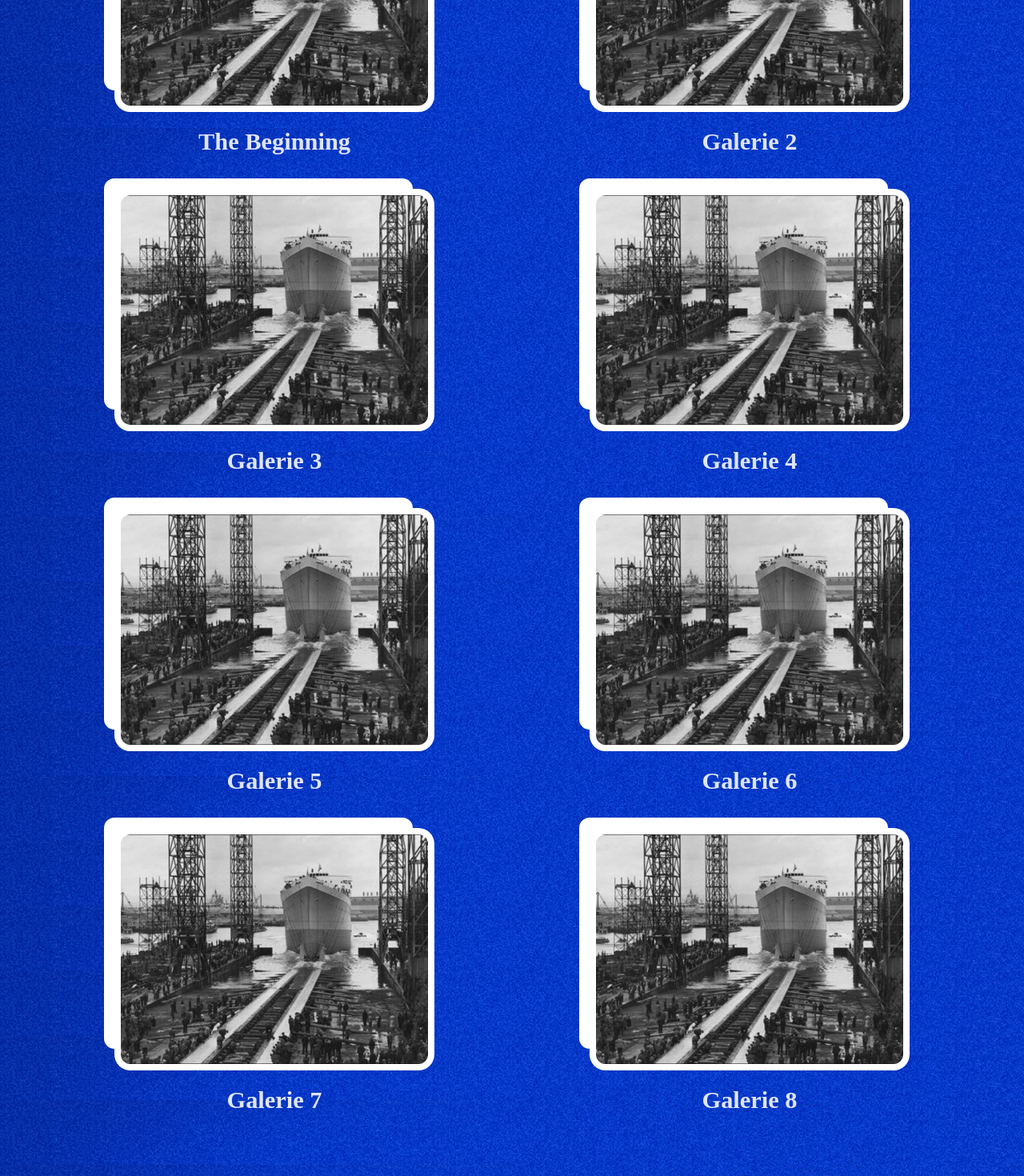
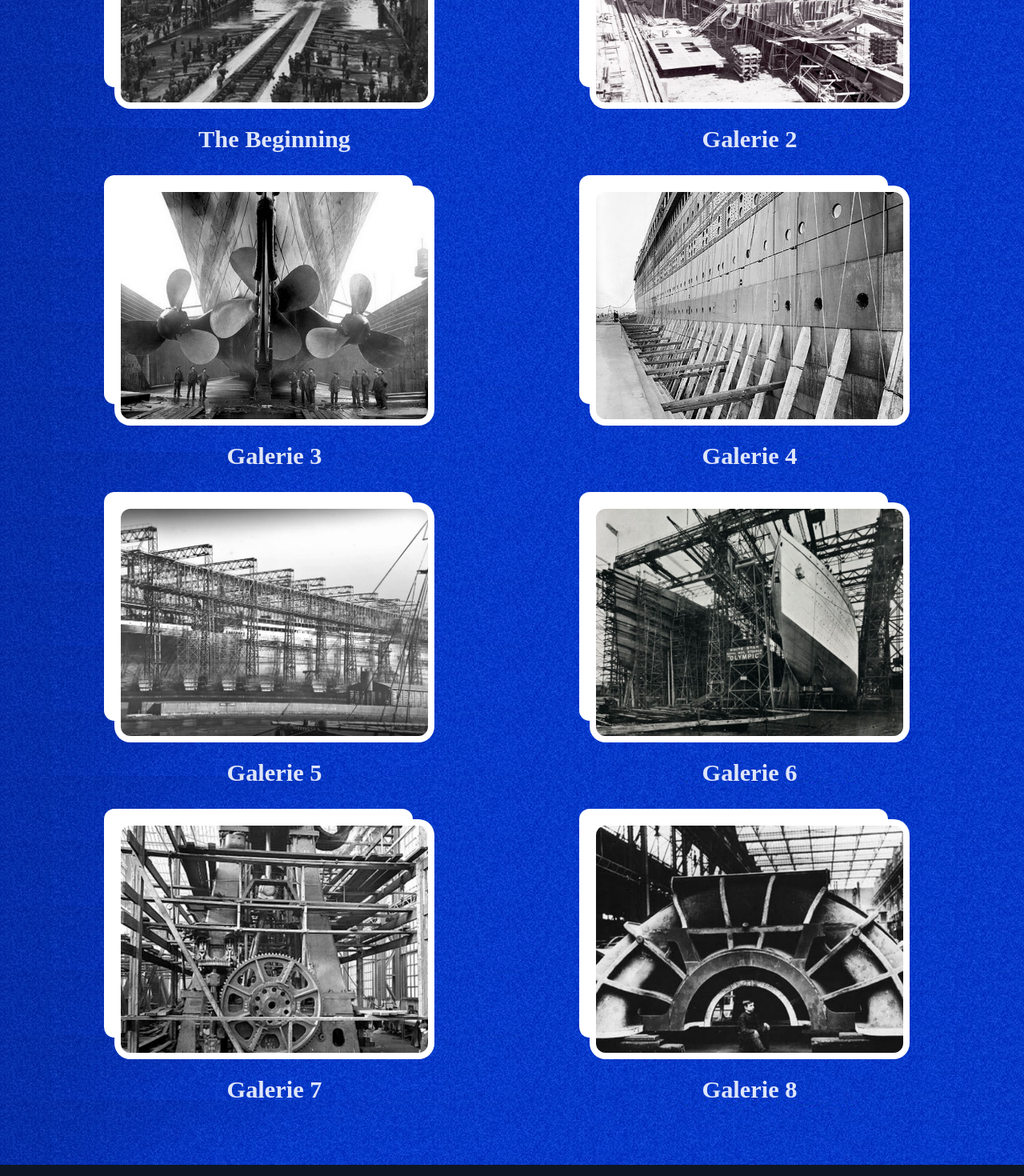
Before and after one commit to GrafKiedyOdcinek/titanic-Expo-Slider, a React (Vite) app: page / in a window 1280 px wide. Shown: the part 488-1958 px from the top of the page at 80% size. Built offline with nearby package versions, Linux system fonts and the light colour scheme; a web font is replaced by a local one.

Commit message:
feat: update gallery main images and improve image grid styling

```diff
--- a/src/Data/galerieEN.json
+++ b/src/Data/galerieEN.json
@@ -94,7 +94,7 @@
     {
         "id": 2,
         "title": "Galerie 2",
-        "mainImage": "/construction/titanic_chantier_1.jpg",
+        "mainImage": "/construction/titanic_chantier_2.jpg",
         "images": [
             "/images/city1.jpg",
             "/images/city2.jpg",
@@ -104,7 +104,7 @@
     {
         "id": 3,
         "title": "Galerie 3",
-        "mainImage": "/construction/titanic_chantier_1.jpg",
+        "mainImage": "/construction/titanic_chantier_3.jpg",
         "images": [
             "/images/animals1.jpg",
             "/images/animals2.jpg",
@@ -114,7 +114,7 @@
     {
         "id": 4,
         "title": "Galerie 4",
-        "mainImage": "/construction/titanic_chantier_1.jpg",
+        "mainImage": "/construction/titanic_chantier_4.jpg",
         "images": [
             "/images/animals1.jpg",
             "/images/animals2.jpg",
@@ -124,7 +124,7 @@
     {
         "id": 5,
         "title": "Galerie 5",
-        "mainImage": "/construction/titanic_chantier_1.jpg",
+        "mainImage": "/construction/titanic_chantier_5.jpg",
         "images": [
             "/images/animals1.jpg",
             "/images/animals2.jpg",
@@ -134,7 +134,7 @@
     {
         "id": 6,
         "title": "Galerie 6",
-        "mainImage": "/construction/titanic_chantier_1.jpg",
+        "mainImage": "/construction/titanic_chantier_6.jpg",
         "images": [
             "/images/animals1.jpg",
             "/images/animals2.jpg",
@@ -144,7 +144,7 @@
     {
         "id": 7,
         "title": "Galerie 7",
-        "mainImage": "/construction/titanic_chantier_1.jpg",
+        "mainImage": "/construction/titanic_chantier_7.jpg",
         "images": [
             "/images/animals1.jpg",
             "/images/animals2.jpg",
@@ -154,7 +154,7 @@
     {
         "id": 8,
         "title": "Galerie 8",
-        "mainImage": "/construction/titanic_chantier_1.jpg",
+        "mainImage": "/construction/titanic_chantier_8.jpg",
         "images": [
             "/images/animals1.jpg",
             "/images/animals2.jpg",
--- a/src/style/index.css
+++ b/src/style/index.css
@@ -113,6 +113,9 @@ h1 {
   background: white;
   padding: 0.5rem;
   box-shadow: -20px -20px 0px -7px rgba(255, 255, 255, 1);
+  max-height: 300px;
+  min-height: 300px;
+  width: 100%;
 }
 
 .image-grid {
```
